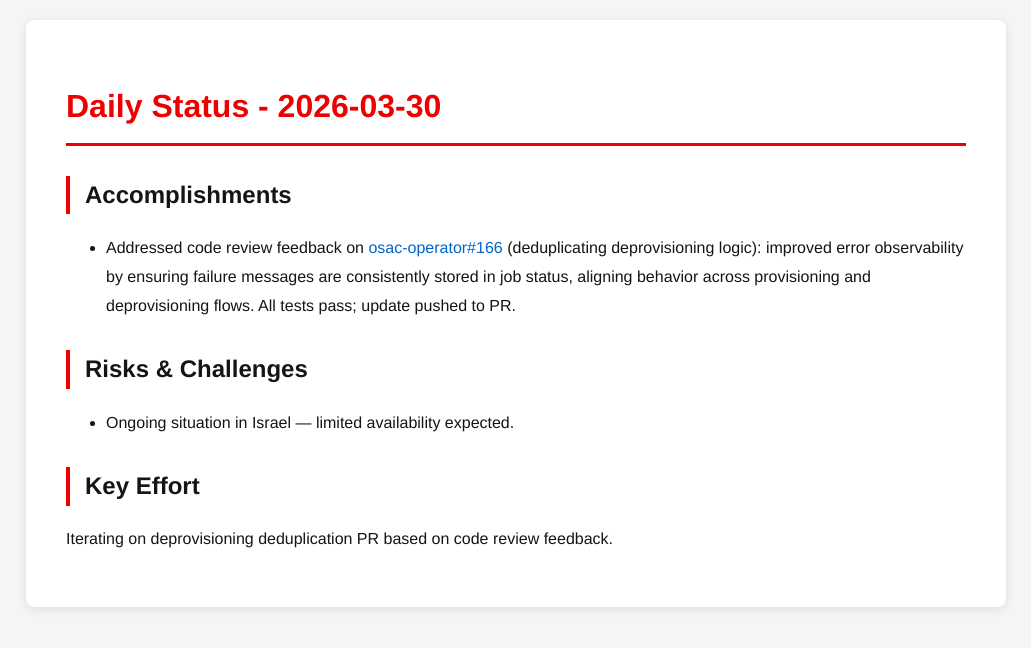
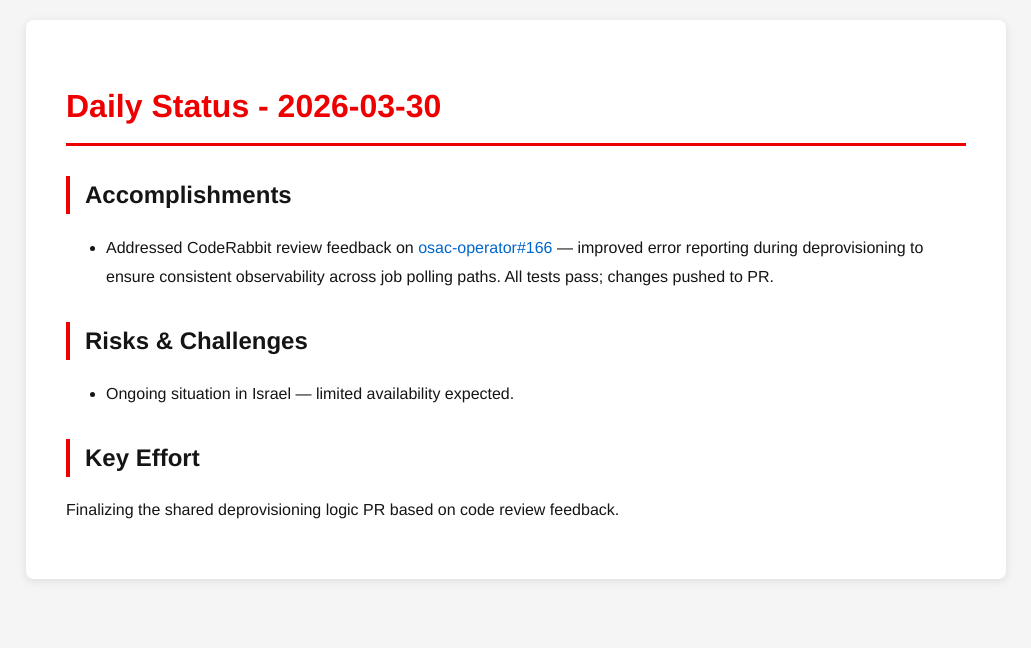
Before and after one commit to tzvatot/daily-status, a Jekyll site: the page built from 2026-03-30.md, in a window 1280 px wide. Shown: the top 648 px of the page, without its empty margins (124-1155 px from the left). Built offline with Jekyll 4.4.1, drawn with Linux system fonts in a browser that asks for light colours.

Commit message:
Daily status update - 2026-03-30

```diff
--- a/2026-03-30.md
+++ b/2026-03-30.md
@@ -7,10 +7,10 @@ date: 2026-03-30
 # Daily Status - 2026-03-30
 
 ## Accomplishments
-- Addressed code review feedback on [osac-operator#166](https://github.com/osac-project/osac-operator/pull/166) (deduplicating deprovisioning logic): improved error observability by ensuring failure messages are consistently stored in job status, aligning behavior across provisioning and deprovisioning flows. All tests pass; update pushed to PR.
+- Addressed CodeRabbit review feedback on [osac-operator#166](https://github.com/osac-project/osac-operator/pull/166) — improved error reporting during deprovisioning to ensure consistent observability across job polling paths. All tests pass; changes pushed to PR.
 
 ## Risks & Challenges
 - Ongoing situation in Israel — limited availability expected.
 
 ## Key Effort
-Iterating on deprovisioning deduplication PR based on code review feedback.
+Finalizing the shared deprovisioning logic PR based on code review feedback.
```
